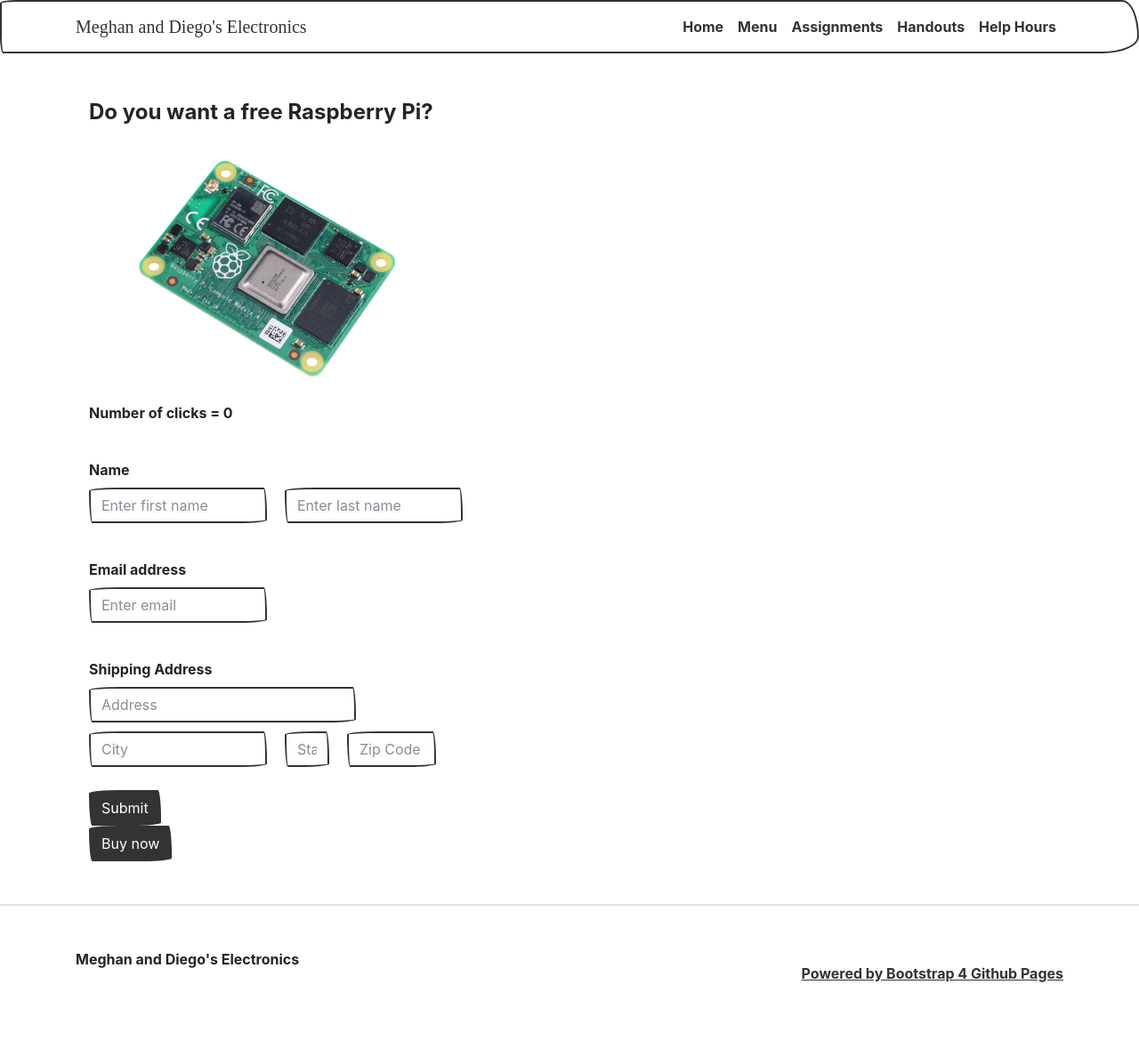
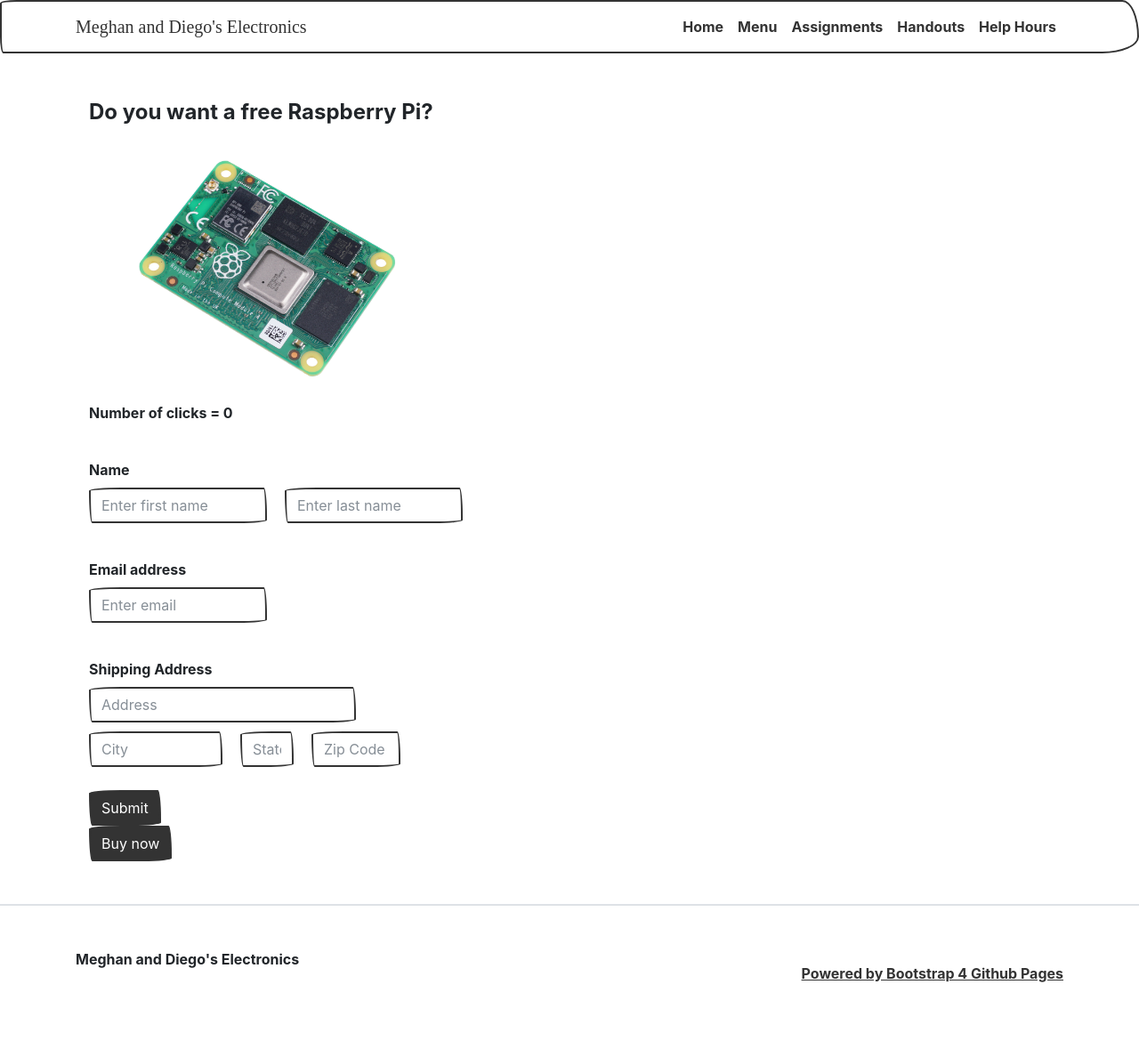
Before and after one commit to mhalloran21/cs331_final_project, a Jekyll site: the page built from index.md, in a window 1280 px wide. Shown: the whole page at 89% size. Built offline with Jekyll 4.4.1, drawn with Linux system fonts in a browser that asks for light colours; some web fonts are replaced.

Commit message:
Update intro.html

```diff
--- a/_layouts/intro.html
+++ b/_layouts/intro.html
@@ -26,8 +26,8 @@
       <label for="inputAddress" class="form-label mt-4">Shipping Address</label>
       <input type="address" class="form-control" id="inputAddress" placeholder="Address" style="width: 300px;margin-bottom: 10px;">
       <div style="display: flex;">
-	      <input type="address" class="form-control" id="inputCity" placeholder="City" style="width: 200px;margin-bottom: 10px;">
-	      <input type="address" class="form-control" id="inputState" placeholder="State" style="width: 50px;margin-left:20px">
+	      <input type="address" class="form-control" id="inputCity" placeholder="City" style="width: 150px;margin-bottom: 10px;">
+	      <input type="address" class="form-control" id="inputState" placeholder="State" style="width: 60px;margin-left:20px">
 	      <input type="address" class="form-control" id="inputZipCode" placeholder="Zip Code" style="width: 100px;margin-left:20px">
       </div>
     </div>
```
